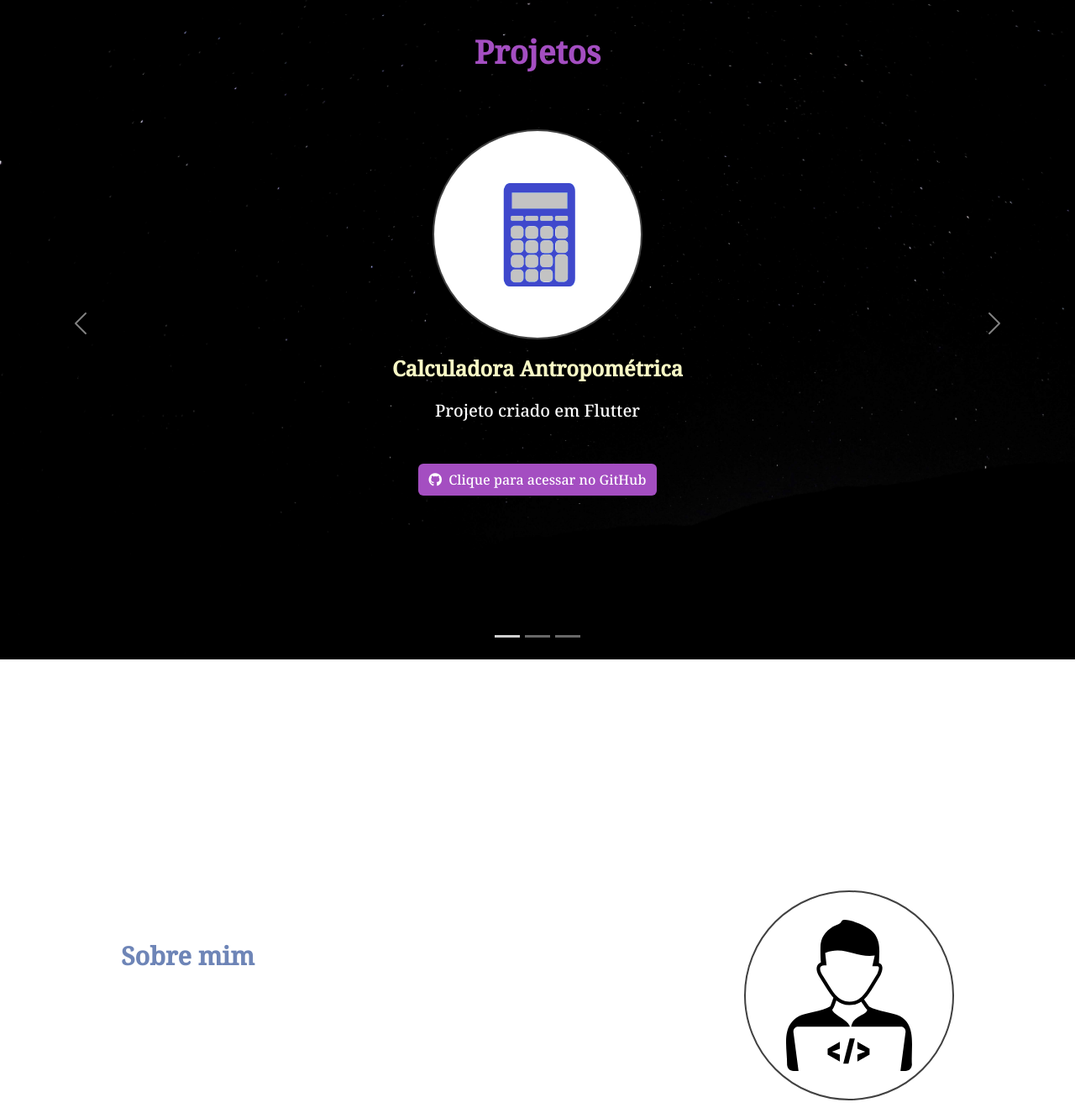
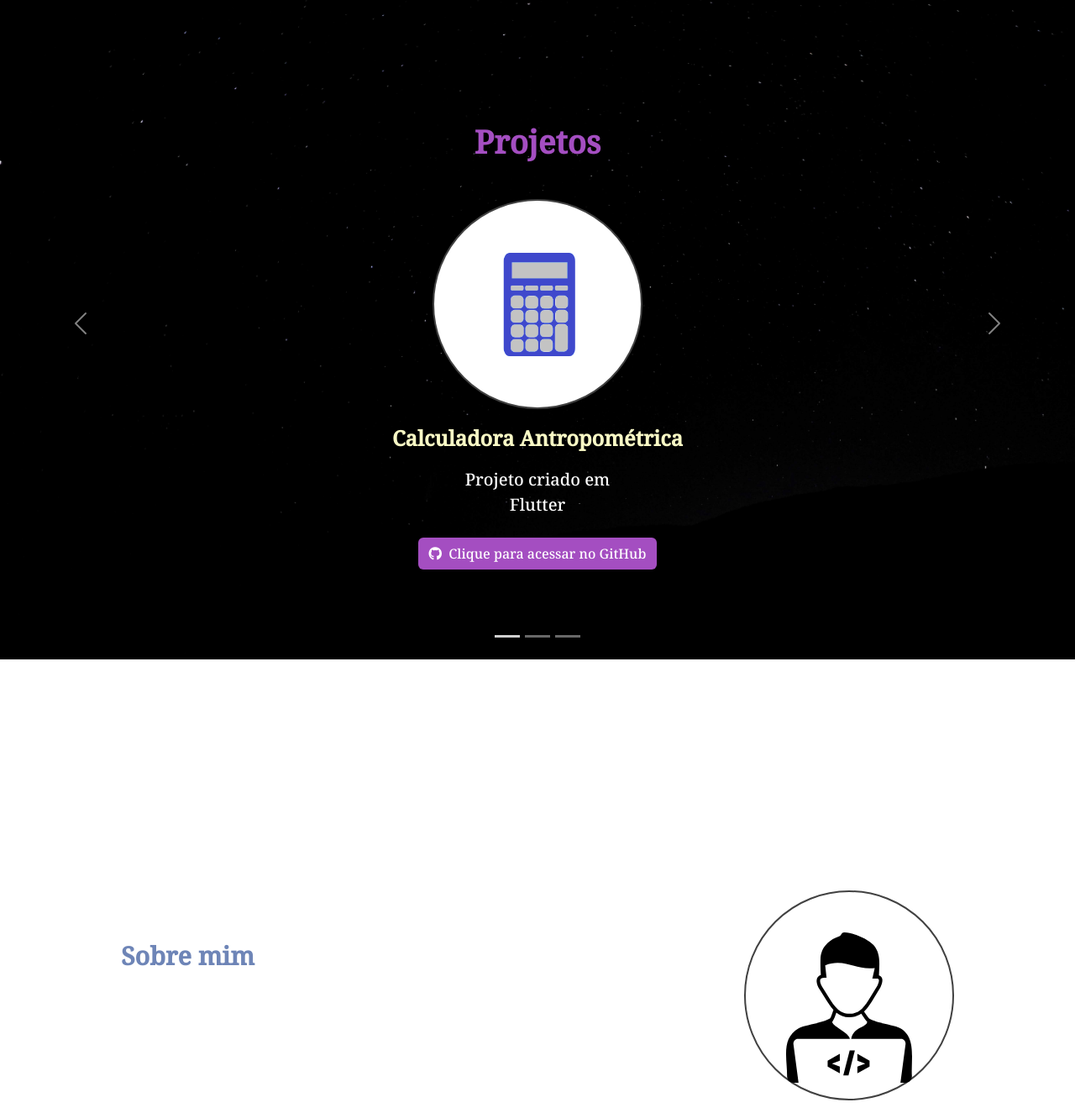
Before and after one commit to ViniFerreira07/portifolio, a plain HTML site: page index.html in a window 1280 px wide. Shown: the part 815-2140 px from the top of the page at 84% size. Drawn offline with nearby package versions, Linux system fonts and the light colour scheme.

Commit message:
correcao-responsiva

```diff
--- a/index.html
+++ b/index.html
@@ -36,12 +36,12 @@
                     </div>
                     <div class="carousel-inner">
                         <div class="carousel-item active" data-bs-interval="10000">
-                            <div id="projetos" class="d-flex flex-column">
+                            <div id="projetos" class="d-flex flex-column d-flex justify-content-center align-items-center">
                                 <div id="titulo_secao_projetos" class="pt-5">
                                     <p>Projetos</p>
                                 </div>
                                 <div>
-                                    <div id="icon_sobre_mim" class="mx-auto mt-5 mb-3">
+                                    <div id="icon_sobre_mim" class="mx-auto mt-4 mb-3">
                                         <div id="area_icon_programador" class="p-5">
                                             <img id="icon_programador" src="./images/calculadora.png" alt="icon_programador">
                                         </div>
@@ -58,7 +58,7 @@
                                         </div>
 
                                         <div>
-                                            <div class="link-projeto mt-5">
+                                            <div class="link-projeto mt-4">
                                                 <a href="#"><button class="btn-github btn"><i class="fa-brands fa-github me-1"></i> <span>Clique para acessar no GitHub</span></button></a>
                                             </div>
                                         </div>
@@ -157,7 +157,7 @@
                     </div>
                 </div>
 
-                <div id="icon_sobre_mim" class="d-flex justify-content-center align-items-center p-5">
+                <div id="icon_sobre_mim" class="p-5">
                     <div id="area_icon_programador">
                         <img id="icon_programador" src="./images/programmer-icon.svg" alt="icon_programador">
                     </div>
--- a/style.css
+++ b/style.css
@@ -7,10 +7,14 @@ html {
     font-family: 'Noto Serif', serif;
 }
 
+#inicial {
+    background-color: black;
+}
+
 #fundo_inicial {
     height: 100vh;
+    text-align: center;
     background: no-repeat center/100% url("./images/background_inicial.jpg");
-    text-align: center;
 }
 
 #foto_pessoal {
@@ -63,7 +67,7 @@ html {
 
 #projetos {
     font-family: 'Roboto', sans-serif;
-    background: no-repeat center/100% url("./images/background-projetos.jpg");
+    background: repeat-y center/100% url("./images/background-projetos.jpg");
     font-family: 'Roboto', sans-serif;
     color: white;
     height: 100vh;
```
